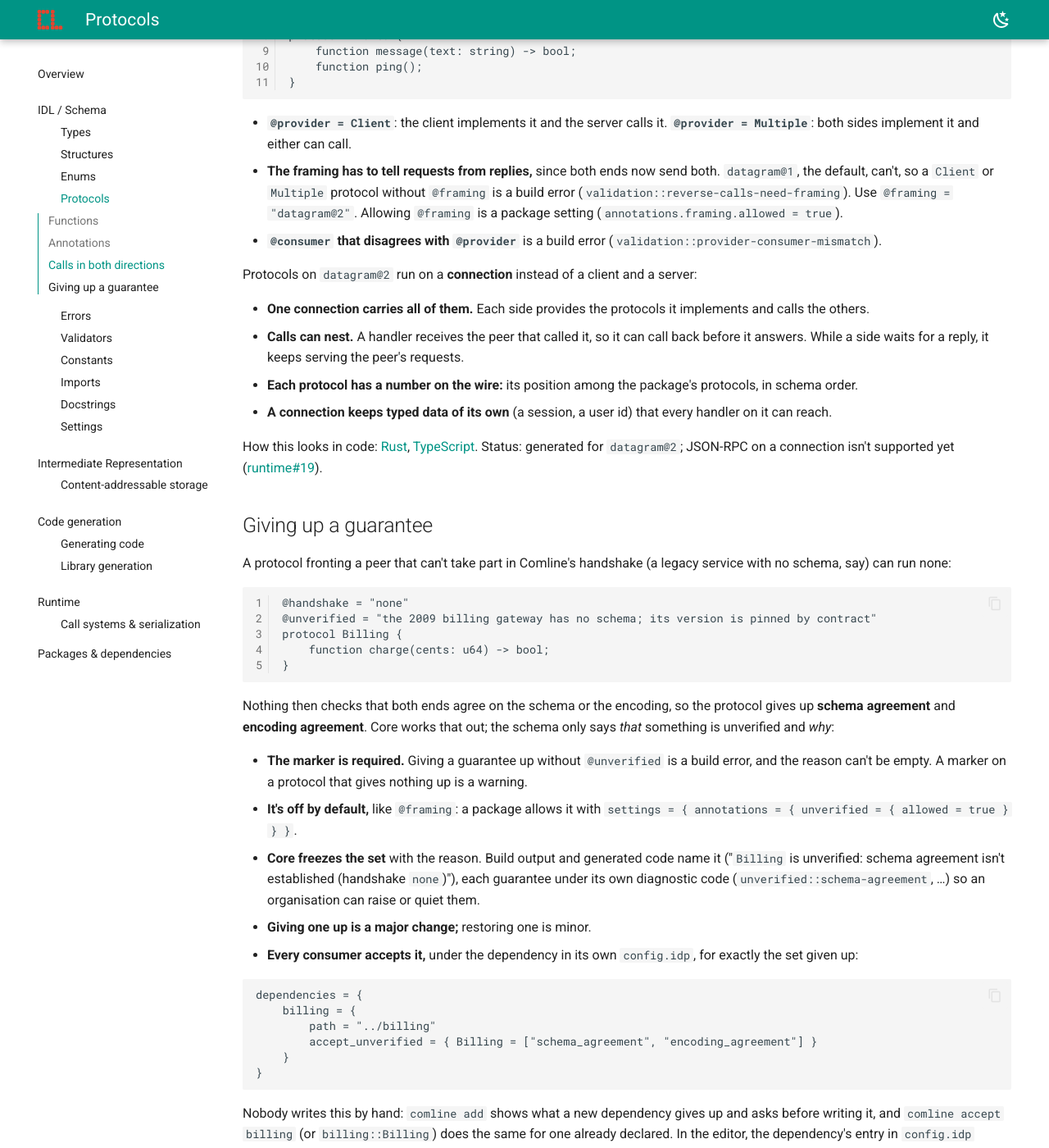
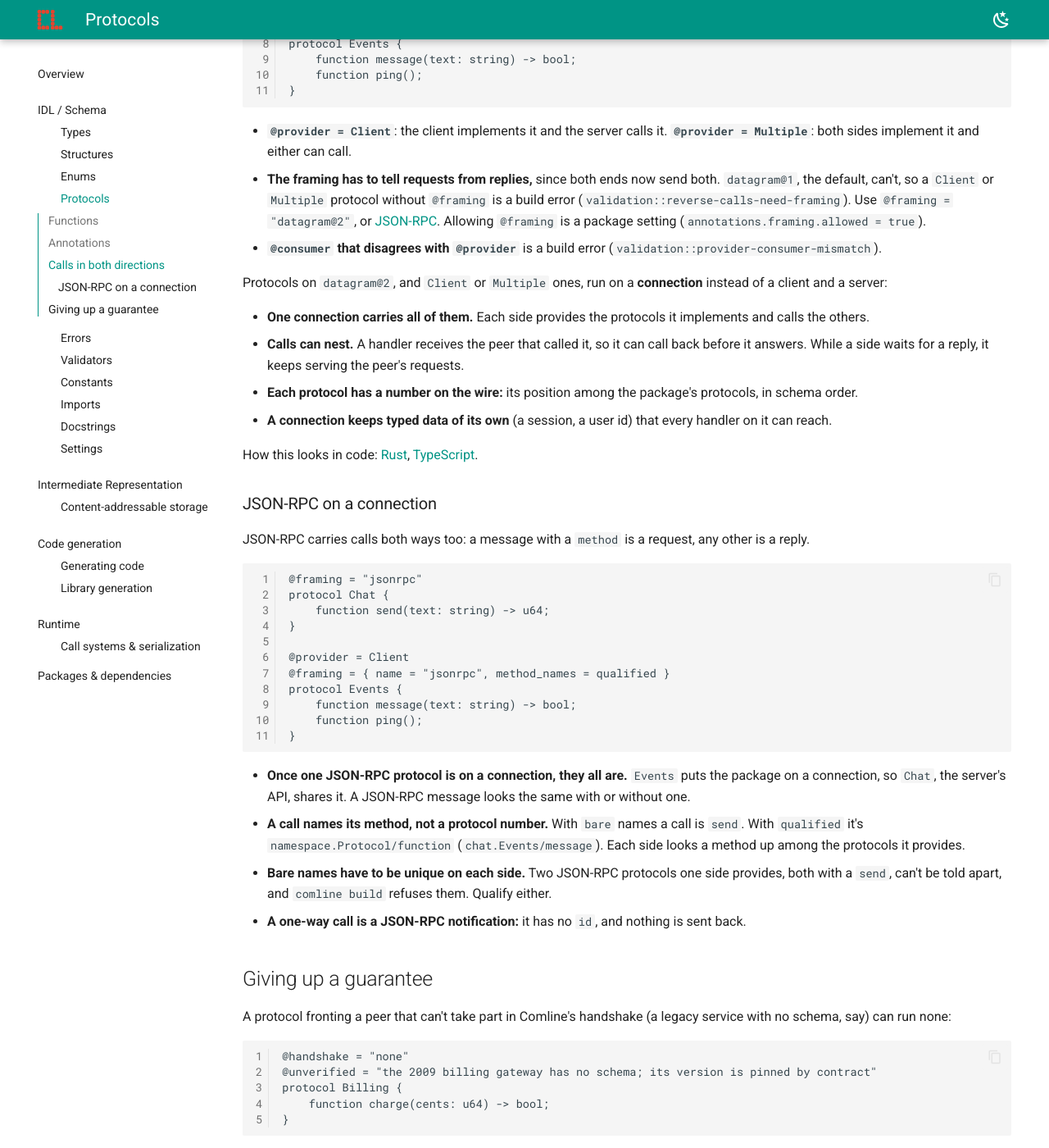
Before and after one commit to ComlineProject/docs, an MkDocs documentation site: the page built from docs/docs/guide/idl/protocol.md, in a window 1280 px wide and 1400 px high, scrolled down 1704 px. Shown: the whole window at 82% size. Built offline with MkDocs 1.6.1 and Material for MkDocs 9.7.7, drawn with Linux system fonts in a browser that asks for light colours; the version menu is left out; some of the changed text lies outside the part shown.

Commit message:
docs: JSON-RPC on a connection, and @framing's dictionary form
The IDL guide: `@framing`'s name is shorthand for
`{ name = ..., method_names = ... }`, annotation values have three forms,
and a "JSON-RPC on a connection" section gives the rules - the package
rule, bare and qualified method names, the clash error, notifications.
The Rust and TypeScript connections pages say how to open a JSON-RPC
connection; `comline.toml`'s `default_framing` takes a name only. The
connections proposal lists JSON-RPC on a connection as built.

````diff
--- a/docs/docs/guide/idl/protocol.md
+++ b/docs/docs/guide/idl/protocol.md
@@ -56,6 +56,11 @@ protocol Mail {
   default compact datagram framing. `"datagram@2"` puts the protocol on a
   [connection](#calls-in-both-directions). Both ends of a connection must
   agree — the [handshake](../runtime/call-system.md) refuses a mismatch.
+
+  The name is shorthand for a dictionary, which can say more about the
+  framing: `@framing = { name = "jsonrpc", method_names = qualified }`.
+  `method_names` is JSON-RPC's only setting: `bare` (the default) or
+  `qualified`; see [JSON-RPC on a connection](#json-rpc-on-a-connection).
 - **`@provider`** says which side implements the protocol: `Server` (the
   default), `Client` or `Multiple`. See
   [Calls in both directions](#calls-in-both-directions).
@@ -94,14 +99,15 @@ protocol Events {
 - **The framing has to tell requests from replies,** since both ends now send
   both. `datagram@1`, the default, can't, so a `Client` or `Multiple`
   protocol without `@framing` is a build error
-  (`validation::reverse-calls-need-framing`). Use `@framing = "datagram@2"`.
+  (`validation::reverse-calls-need-framing`). Use `@framing = "datagram@2"`,
+  or [JSON-RPC](#json-rpc-on-a-connection).
   Allowing `@framing` is a package setting
   (`annotations.framing.allowed = true`).
 - **`@consumer` that disagrees with `@provider`** is a build error
   (`validation::provider-consumer-mismatch`).
 
-Protocols on `datagram@2` run on a **connection** instead of a client and a
-server:
+Protocols on `datagram@2`, and `Client` or `Multiple` ones, run on a
+**connection** instead of a client and a server:
 
 - **One connection carries all of them.** Each side provides the protocols it
   implements and calls the others.
@@ -114,9 +120,39 @@ server:
   every handler on it can reach.
 
 How this looks in code: [Rust](../../languages/rust/connections.md),
-[TypeScript](../../languages/typescript/connections.md). Status: generated
-for `datagram@2`; JSON-RPC on a connection isn't supported yet
-([runtime#19](https://github.com/ComlineProject/runtime/issues/19)).
+[TypeScript](../../languages/typescript/connections.md).
+
+### JSON-RPC on a connection
+
+JSON-RPC carries calls both ways too: a message with a `method` is a request,
+any other is a reply.
+
+```ids linenums="1"
+@framing = "jsonrpc"
+protocol Chat {
+    function send(text: string) -> u64;
+}
+
+@provider = Client
+@framing = { name = "jsonrpc", method_names = qualified }
+protocol Events {
+    function message(text: string) -> bool;
+    function ping();
+}
+```
+
+- **Once one JSON-RPC protocol is on a connection, they all are.** `Events`
+  puts the package on a connection, so `Chat`, the server's API, shares it.
+  A JSON-RPC message looks the same with or without one.
+- **A call names its method, not a protocol number.** With `bare` names a
+  call is `send`. With `qualified` it's `namespace.Protocol/function`
+  (`chat.Events/message`). Each side looks a method up among the protocols
+  it provides.
+- **Bare names have to be unique on each side.** Two JSON-RPC protocols one
+  side provides, both with a `send`, can't be told apart, and `comline build`
+  refuses them. Qualify either.
+- **A one-way call is a JSON-RPC notification:** it has no `id`, and nothing
+  is sent back.
 
 ## Giving up a guarantee
 
````
Also changed, not shown: docs/docs/guide/idl/structure.md (+10 -2 lines), docs/docs/languages/rust/connections.md (+28 -2 lines), docs/docs/languages/typescript/connections.md (+26 -4 lines), docs/docs/proposals/connections.md (+12 -2 lines), docs/docs/reference/congregation/comline-toml.md (+5 -0 lines).
